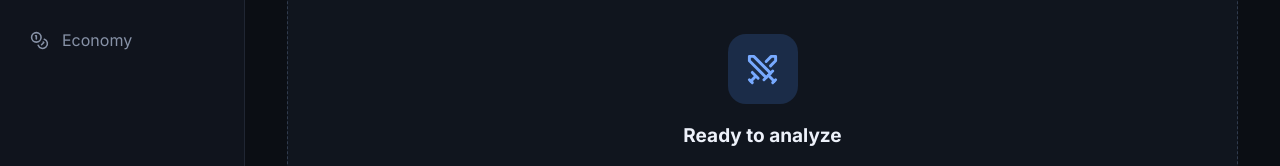
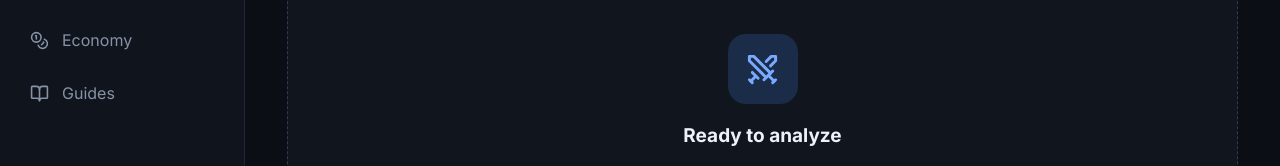
Before and after one commit to Pupulup/AnalysisBotDota2, a React (Vite) app in the folder frontend/: page / in a window 1280 px wide. Shown: the part 402-568 px from the top of the page. Built offline with nearby package versions, Linux system fonts and the light colour scheme.

Commit message:
Add Guides navigation entry

```diff
--- a/frontend/src/App.tsx
+++ b/frontend/src/App.tsx
@@ -1,7 +1,7 @@
 import { useEffect, useState } from "react";
 import {
   Swords, ChartNoAxesCombined, Trophy, Activity,
-  ChevronRight, Search, Clock, Shield, RefreshCw, Package, Coins, BrainCircuit
+  ChevronRight, Search, Clock, Shield, RefreshCw, Package, Coins, BrainCircuit, BookOpen
 } from "lucide-react";
 import {
   AnalysisSection,
@@ -13,6 +13,7 @@ import {
 } from "./components/AnalyticsSections";
 import AdvancedAnalytics from "./components/AdvancedAnalytics";
 import DecisionAnalysis from "./components/DecisionAnalysis";
+import Guides from "./components/Guides";
 import { I18nProvider, Localize } from "./i18n";
 import type { Language } from "./i18n";
 import "./App.css";
@@ -26,6 +27,7 @@ const navigation = [
   { name: "Review", icon: BrainCircuit },
   { name: "Items", icon: Package },
   { name: "Economy", icon: Coins },
+  { name: "Guides", icon: BookOpen },
   // { name: "Trends", icon: TrendingUp }, // Temporarily hidden; may return later.
 ];
 
@@ -111,6 +113,8 @@ function App() {
         return <AnalysisSection match={match} />;
       case "Review":
         return <><DecisionAnalysis match={match} language={language} /><AdvancedAnalytics match={match} language={language} section="Fights" /></>;
+      case "Guides":
+        return <Guides language={language} />;
       case "Items":
       case "Economy":
         return <AdvancedAnalytics match={match} language={language} section={activeTab as "Items" | "Economy"} />;
@@ -125,6 +129,7 @@ function App() {
     Timeline: "Match Timeline",
     Analysis: "Match Analysis",
     Review: "Match Review",
+    Guides: "Hero Guides",
     Items: "Item Builds",
     Economy: "Economy Analysis",
 
```
